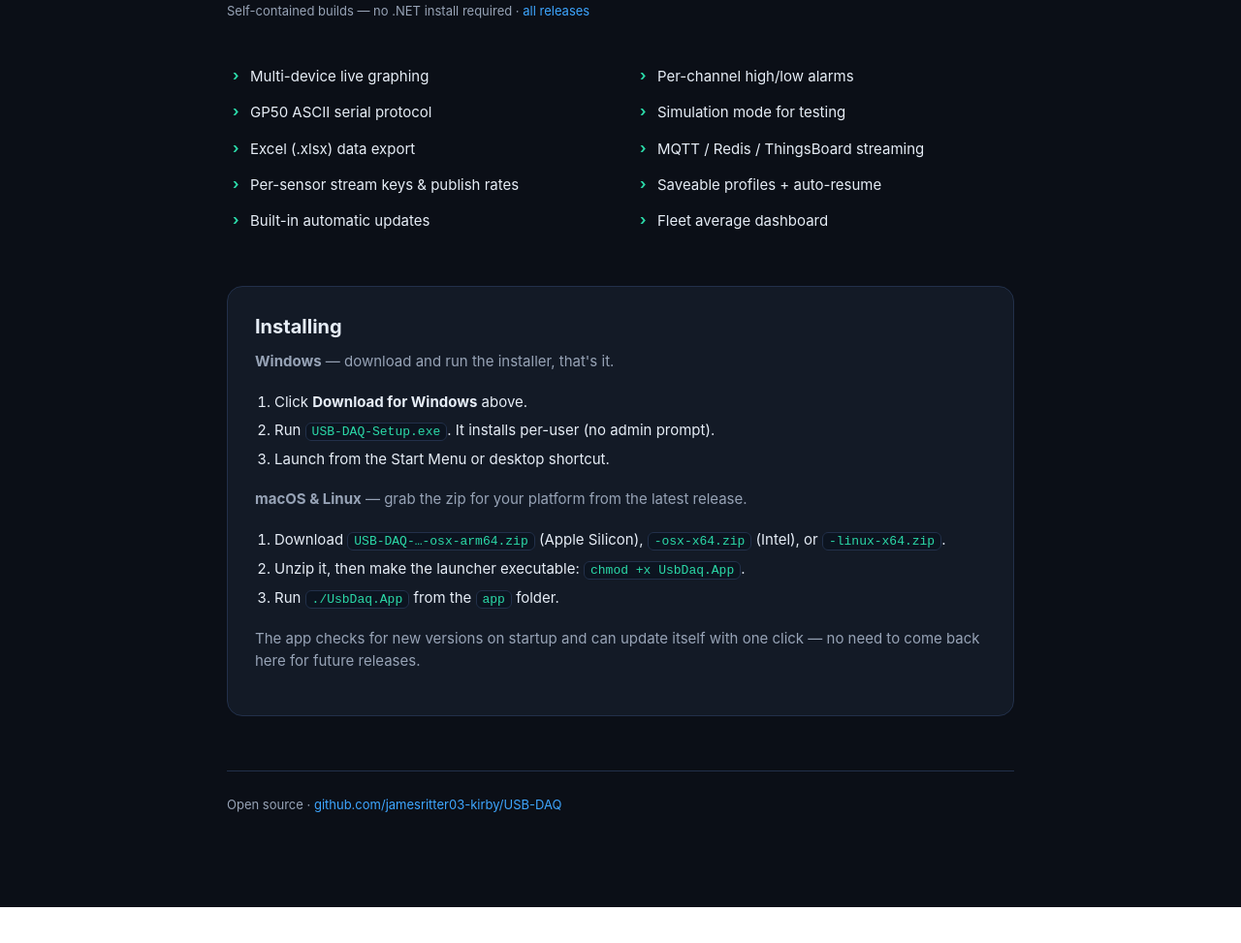
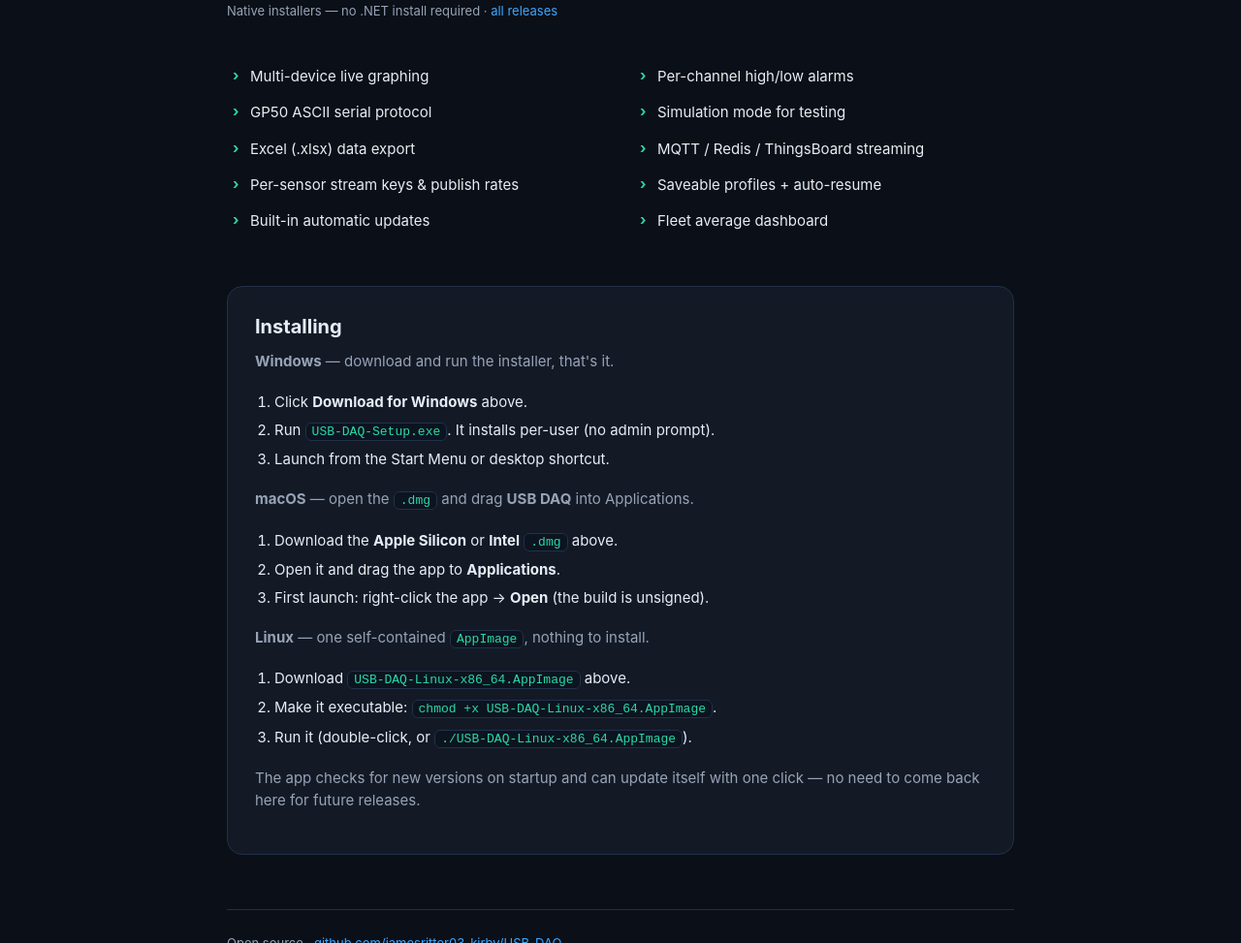
Before and after one commit to jamesritter03-kirby/USB-DAQ, a plain HTML site: page docs/index.html in a window 1280 px wide. Shown: the part 464-1437 px from the top of the page at 97% size. Before the commit the page ends 1400 px from the top, so only its background shows below. Drawn offline with Linux system fonts and the light colour scheme.

Commit message:
Add app icon and single-click installers for macOS (.dmg) and Linux (AppImage)
- New icon (SVG master + png/ico/icns) used for window, exe, and installers
- macOS builds a .app bundle wrapped in a drag-to-Applications .dmg
- Linux builds a self-contained AppImage
- Windows installer uses the new icon; landing page links direct installers + favicon
- Bump version to 0.2.1

```diff
--- a/docs/index.html
+++ b/docs/index.html
@@ -4,6 +4,7 @@
   <meta charset="UTF-8" />
   <meta name="viewport" content="width=device-width, initial-scale=1.0" />
   <title>USB DAQ — Multi-Channel Pressure Data Acquisition</title>
+  <link rel="icon" href="icon.svg" type="image/svg+xml" />
   <meta name="description" content="Live multi-device pressure monitoring for GP50 sensors — real-time graphs, alarms, Excel export, and streaming to MQTT, Redis, and ThingsBoard. Cross-platform for Windows, macOS, and Linux with automatic updates." />
   <style>
     :root {
@@ -111,12 +112,12 @@
     </div>
 
     <div class="cta" style="margin-top:8px;">
-      <a class="btn secondary" href="https://github.com/jamesritter03-kirby/USB-DAQ/releases/latest">macOS (Apple Silicon)</a>
-      <a class="btn secondary" href="https://github.com/jamesritter03-kirby/USB-DAQ/releases/latest">macOS (Intel)</a>
-      <a class="btn secondary" href="https://github.com/jamesritter03-kirby/USB-DAQ/releases/latest">Linux (x64)</a>
+      <a class="btn secondary" href="https://github.com/jamesritter03-kirby/USB-DAQ/releases/latest/download/USB-DAQ-macOS-arm64.dmg">macOS (Apple Silicon)</a>
+      <a class="btn secondary" href="https://github.com/jamesritter03-kirby/USB-DAQ/releases/latest/download/USB-DAQ-macOS-x64.dmg">macOS (Intel)</a>
+      <a class="btn secondary" href="https://github.com/jamesritter03-kirby/USB-DAQ/releases/latest/download/USB-DAQ-Linux-x86_64.AppImage">Linux (x64)</a>
     </div>
     <span class="sub">
-      Self-contained builds — no .NET install required ·
+      Native installers — no .NET install required ·
       <a href="https://github.com/jamesritter03-kirby/USB-DAQ/releases">all releases</a>
     </span>
 
@@ -141,11 +142,17 @@
         <li>Run <code>USB-DAQ-Setup.exe</code>. It installs per-user (no admin prompt).</li>
         <li>Launch from the Start Menu or desktop shortcut.</li>
       </ol>
-      <p style="margin-top:18px;"><strong>macOS &amp; Linux</strong> — grab the zip for your platform from the latest release.</p>
+      <p style="margin-top:18px;"><strong>macOS</strong> — open the <code>.dmg</code> and drag <strong>USB DAQ</strong> into Applications.</p>
       <ol class="steps">
-        <li>Download <code>USB-DAQ-…-osx-arm64.zip</code> (Apple Silicon), <code>-osx-x64.zip</code> (Intel), or <code>-linux-x64.zip</code>.</li>
-        <li>Unzip it, then make the launcher executable: <code>chmod +x UsbDaq.App</code>.</li>
-        <li>Run <code>./UsbDaq.App</code> from the <code>app</code> folder.</li>
+        <li>Download the <strong>Apple Silicon</strong> or <strong>Intel</strong> <code>.dmg</code> above.</li>
+        <li>Open it and drag the app to <strong>Applications</strong>.</li>
+        <li>First launch: right-click the app &rarr; <strong>Open</strong> (the build is unsigned).</li>
+      </ol>
+      <p style="margin-top:18px;"><strong>Linux</strong> — one self-contained <code>AppImage</code>, nothing to install.</p>
+      <ol class="steps">
+        <li>Download <code>USB-DAQ-Linux-x86_64.AppImage</code> above.</li>
+        <li>Make it executable: <code>chmod +x USB-DAQ-Linux-x86_64.AppImage</code>.</li>
+        <li>Run it (double-click, or <code>./USB-DAQ-Linux-x86_64.AppImage</code>).</li>
       </ol>
       <p style="margin-top:18px;">
         The app checks for new versions on startup and can update itself with one click —
```
Also changed, not shown: UsbDaq.App/AppIcon.png (added), docs/icon.svg (added), installer/icon.ico (added), installer/icon.png (added), installer/icon.svg (added), 8 other files.
